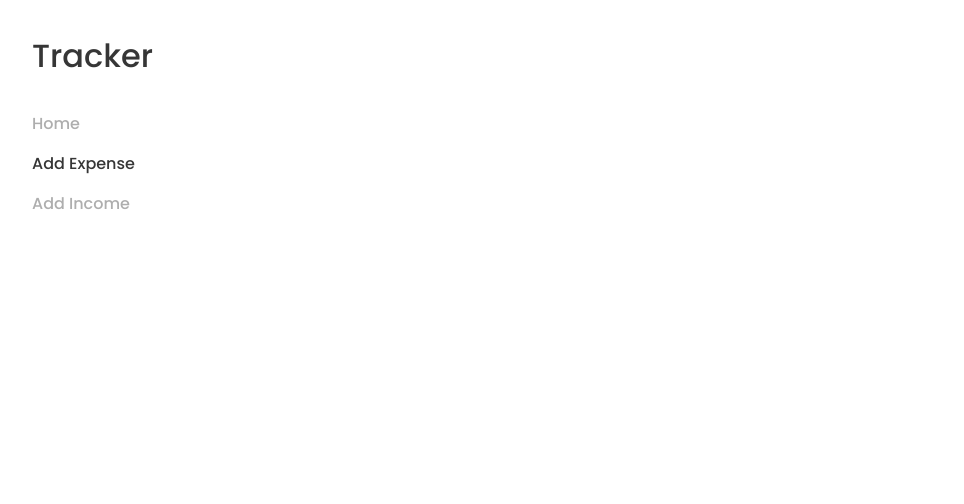
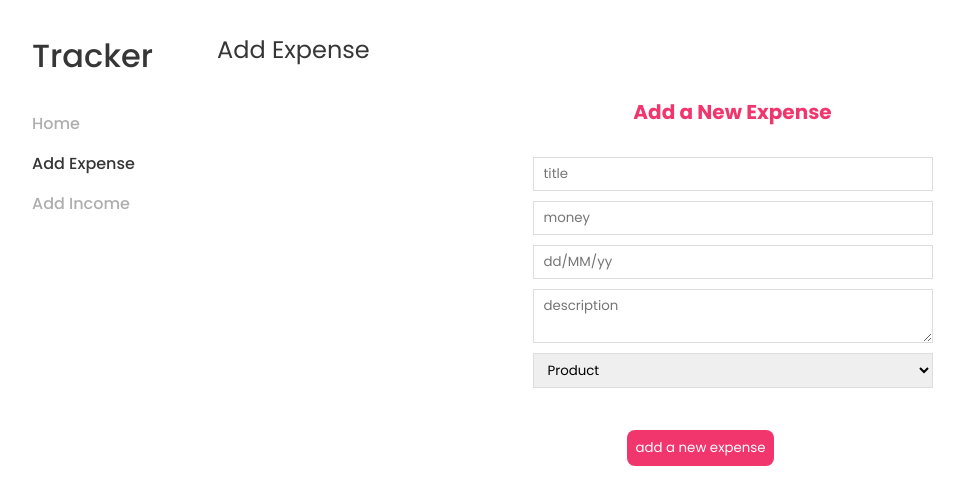
Before and after one commit to am20181012/iteh-react, a React (Create React App) app: page /addExpense in a window 1280 px wide. Shown: the top 504 px of the page, without its empty margins (0-964 px from the left). Built offline with nearby package versions, Linux system fonts and the light colour scheme.

Commit message:
dodate forme za unos troskova i prihoda

```diff
--- a/src/App.js
+++ b/src/App.js
@@ -4,6 +4,8 @@ import PageContainer from "./components/PageContainer";
 import Navbar from "./components/Navbar";
 import MobileNavbar from "./components/MobileNavbar";
 import Home from "./components/Home";
+import Transaction from "./components/Transaction";
+import ExpenseCategory from "./components/ExpenseCategory";
 
 import { Routes, Route } from "react-router-dom";
 
@@ -17,6 +19,29 @@ function App() {
         </div>
         <Routes>
           <Route path="/" element={<Home />}></Route>
+
+          <Route
+            path="/addExpense"
+            element={
+              <Transaction
+                title="Add Expense"
+                formTitle="Add a New Expense"
+                buttonTitle="add a new expense"
+                category={<ExpenseCategory />}
+              />
+            }
+          />
+
+          <Route
+            path="/addIncome"
+            element={
+              <Transaction
+                title="Add Income"
+                formTitle="Add a New Income"
+                buttonTitle="add a new income"
+              />
+            }
+          />
         </Routes>
       </PageContainer>
     </div>
--- /dev/null
+++ b/src/components/ExpenseCategory.jsx
@@ -0,0 +1,16 @@
+import React from "react";
+
+const ExpenseCategory = () => {
+  return (
+    <div>
+      <select>
+        <option value="Product">Product</option>
+        <option value="Bills">Bills</option>
+        <option value="Entertainment">Entertainment</option>
+        <option value="Other">Other</option>
+      </select>
+    </div>
+  );
+};
+
+export default ExpenseCategory;
--- /dev/null
+++ b/src/components/Transaction.jsx
@@ -0,0 +1,34 @@
+import React from "react";
+import styles from "../styles/Transaction.scss";
+import MainContainer from "./MainContainer";
+import Title from "./Title";
+
+const Transaction = ({ title, formTitle, category, buttonTitle }) => {
+  return (
+    <MainContainer optionClass={styles.container}>
+      <div className={styles.main}>
+        <div className={styles.title}>
+          <Title>{title}</Title>
+        </div>
+        <div className="create">
+          <h2>{formTitle}</h2>
+          <form>
+            <input type="text" required name="title" placeholder="title" />
+
+            <input type="text" required name="money" placeholder="money" />
+
+            <input type="text" required name="date" placeholder="dd/MM/yy" />
+
+            <textarea required name="info" placeholder="description"></textarea>
+
+            {category}
+
+            <button>{buttonTitle}</button>
+          </form>
+        </div>
+      </div>
+    </MainContainer>
+  );
+};
+
+export default Transaction;
--- /dev/null
+++ b/src/styles/Transaction.scss
@@ -0,0 +1,50 @@
+.container {
+    display: flex;
+}
+
+.main {
+    margin-top: 1.25rem;
+    margin-right: 2rem;
+    width: 100%;
+    @media screen and (max-width: 820px) {
+        margin-right: 0;
+    }
+}
+
+.title {
+    margin-bottom: 4rem;
+}
+
+.create {
+    max-width: 400px;
+    margin: 0 auto;
+    text-align: center;
+  }
+  .create label {
+    text-align: left;
+    display: block;
+  }
+  .create h2 {
+    font-size: 20px;
+    color: #f1356d;
+    margin-bottom: 30px;
+  }
+  .create input, .create textarea, .create select {
+    width: 100%;
+    padding: 6px 10px;
+    margin: 10px 0;
+    border: 1px solid #ddd;
+    box-sizing: border-box;
+    display: block;
+  }
+  .create button {
+    background: #f1356d;
+    color: #fff;
+    border: 0;
+    padding: 8px;
+    border-radius: 8px;
+    cursor: pointer;
+    margin-right: 4rem;
+    margin-bottom: 4rem;
+    margin-top: 2rem
+  }
```
